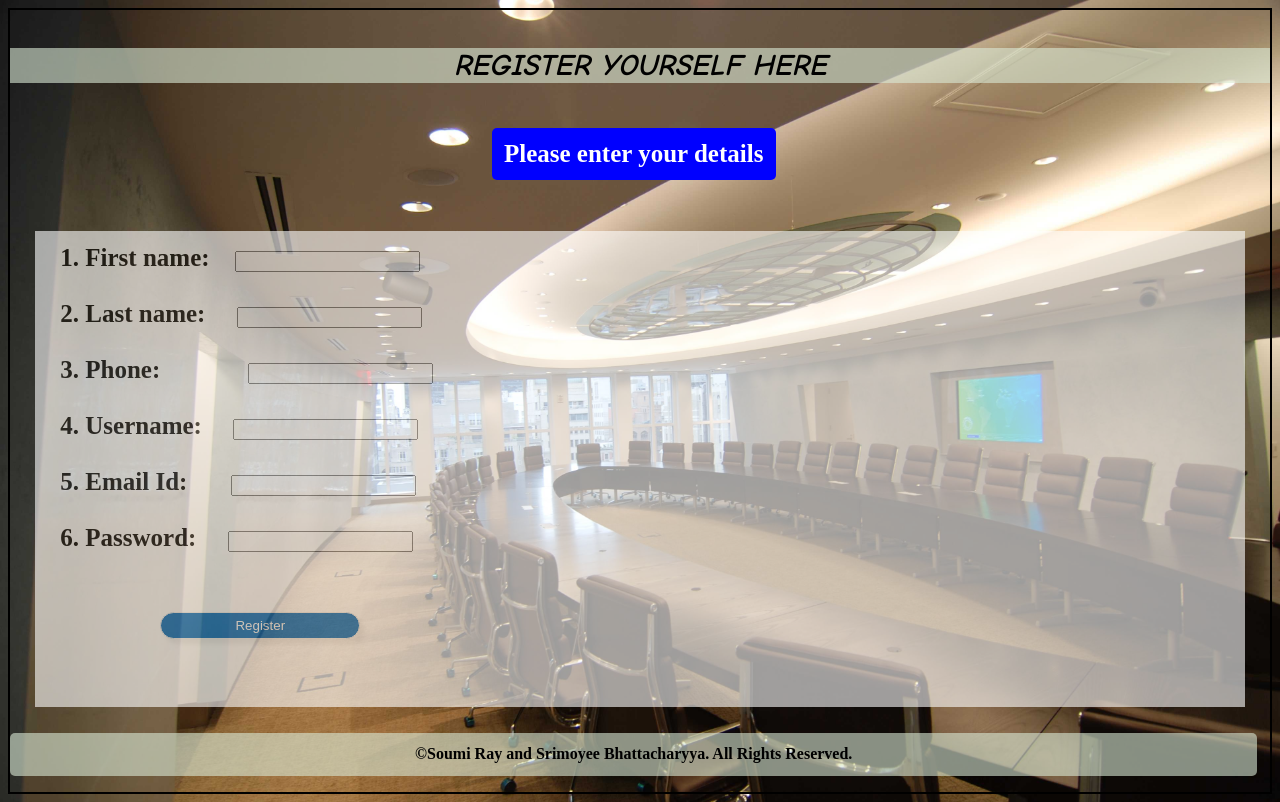
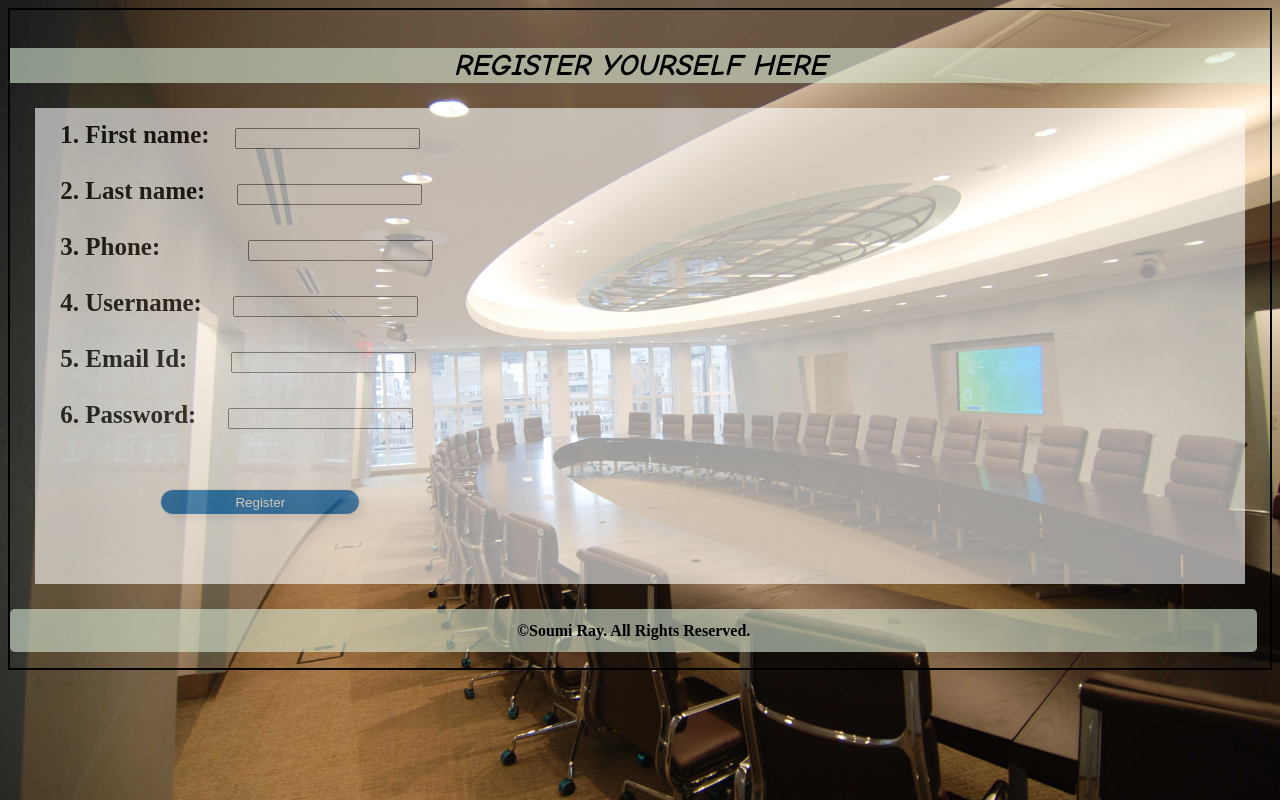
Before and after one commit to SoumiRay1001/gs, a website: page register.html in a window 1280 px wide. Drawn offline with Linux system fonts and the light colour scheme.

Commit message:
Register page changes

```diff
--- a/register.html
+++ b/register.html
@@ -8,7 +8,7 @@
 </head>
 <body>
 <h1><b><i>Register Yourself Here</i><b></h1>
-<h3><span class="highlight">Please enter your details</span></h3>
+<!--<h3><span class="highlight">Please enter your details</span></h3>-->
 <form action="ConnectRegister.php" method="post">
 <div class ="transbox">
 &nbsp; 1. First name:
@@ -32,6 +32,6 @@
 </body>
 </div>
 <footer>
-<p>&copy;Soumi Ray and Srimoyee Bhattacharyya. All Rights Reserved.</p>
+<p>&copy;Soumi Ray. All Rights Reserved.</p>
 </footer>
 </html>
```
